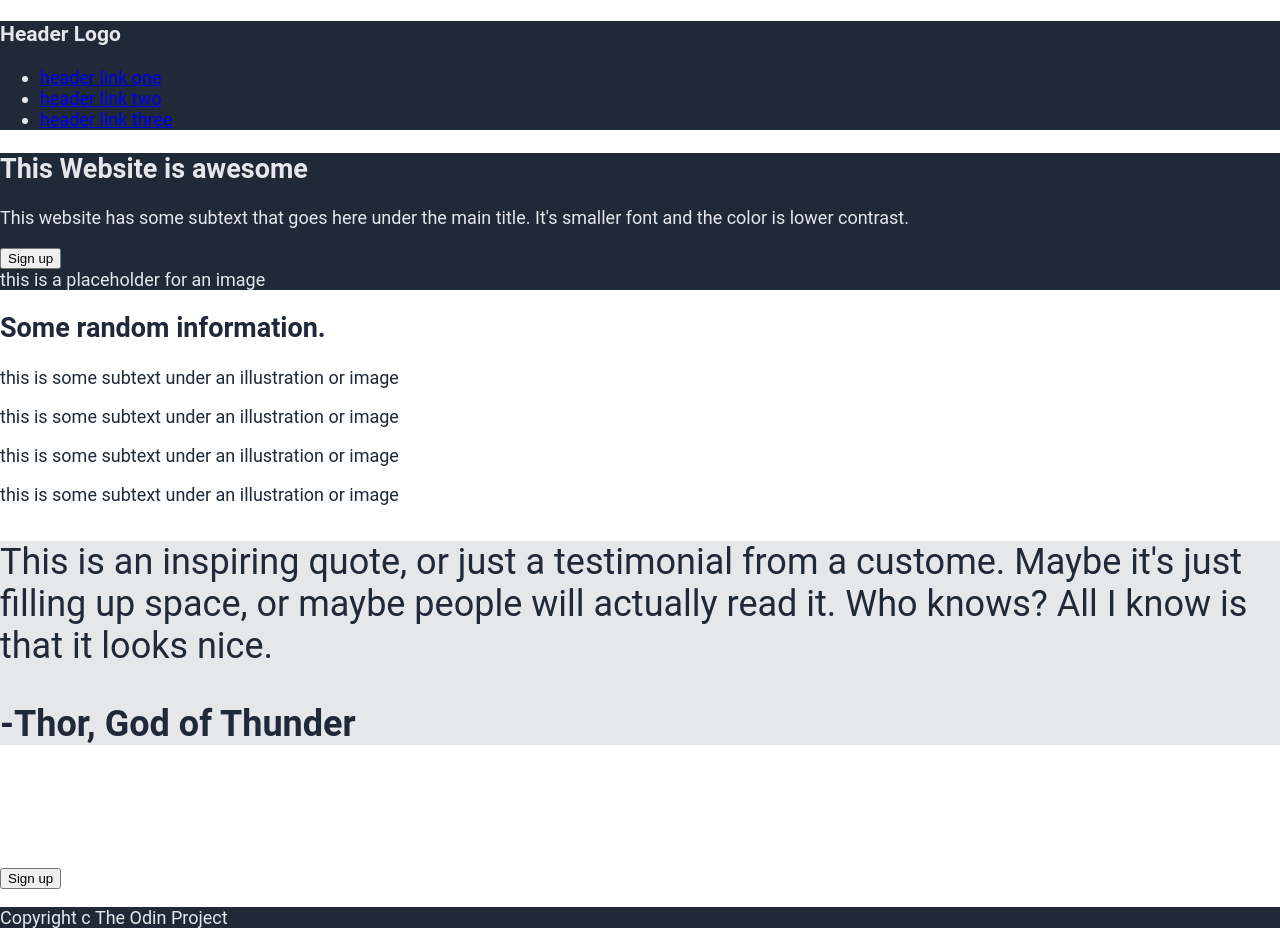
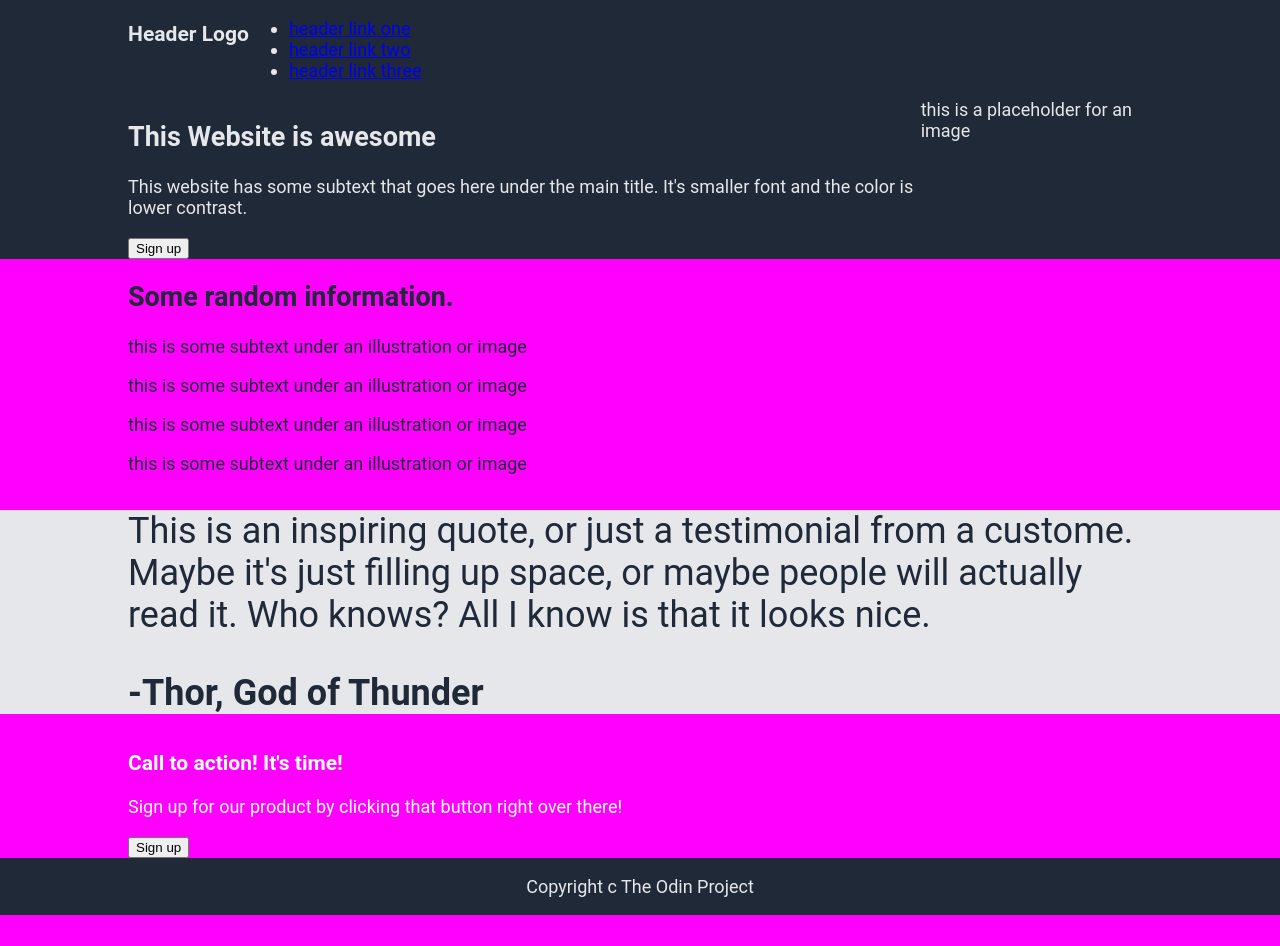
Before and after one commit to redmonkeh/Learning-TOP-landing-page, a plain HTML site: page index.html in a window 1280 px wide. After the commit the page ends 915 px from the top, so only its background shows below. Drawn offline with Linux system fonts and the light colour scheme.

Commit message:
Add padding and flex for better positioning. Color body BG for testing visibility.

```diff
--- a/style.css
+++ b/style.css
@@ -6,16 +6,29 @@ body {
     height:100%;
     font-size: 18px;
     font-family: 'Roboto', Arial, Helvetica, sans-serif;
+    display: flex;
+    justify-content: space-between;
+    flex-direction: column;
+    background-color:#FF00FF;
 }
 
-header, footer, #one {
+header {
     background-color: #1F2937;
     color: #E5E7EB;
+    display: flex;
+    padding: 0 10% 0 10%;
 }
 
+#one {
+    background-color: #1F2937;
+    color: #E5E7EB;
+    display: flex;
+    padding: 0 10% 0 10%;
+}
 
 #two {
     color: #1F2937;
+    padding: 0 10% 0 10%;
 }
 
 #three {
@@ -23,8 +36,17 @@ header, footer, #one {
     font-size: 36px;
     font-style: light italic;
     color: #1F2937;
+    padding: 0 10% 0 10%;
 }
 
 #four {
     color:#FFF;
+    padding: 0 10% 0 10%;
 }
+
+footer {
+    background-color: #1F2937;
+    color: #E5E7EB;
+    padding: 0 10% 0 10%;
+    text-align: center;
+}
```
